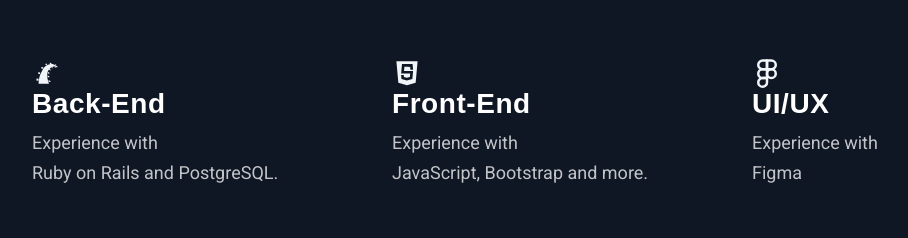
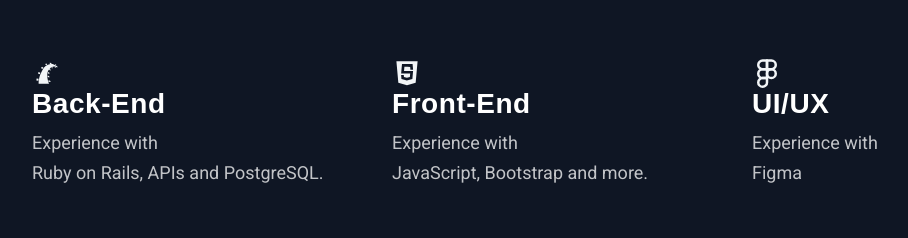
Before and after one commit to FUPharah/portfolio_website, a Next.js app: page / in a window 1280 px wide. Shown: the part 2160-2398 px from the top of the page, without its empty margins (88-996 px from the left). Built offline with nearby package versions, Linux system fonts and the light colour scheme; a web font is replaced by a local one.

Commit message:
small change

```diff
--- a/src/components/Technologies/Technologies.js
+++ b/src/components/Technologies/Technologies.js
@@ -20,7 +20,7 @@
           <ListTitle>Back-End</ListTitle>
           <ListParagraph>
             Experience with <br />
-            Ruby on Rails and PostgreSQL.
+            Ruby on Rails, APIs and PostgreSQL.
           </ListParagraph>
         </ListContainer>
       </ListItem>
--- a/src/components/TimeLine/TimeLineStyles.js
+++ b/src/components/TimeLine/TimeLineStyles.js
@@ -19,9 +19,9 @@
 
   //remove scrollbar
   scrollbar-width: none;
-   &::-webkit-scrollbar {
-     display: none;
-   }
+  &::-webkit-scrollbar {
+  display: none;
+  }
 
   @media ${props => props.theme.breakpoints.sm} {
     overflow-x: scroll;
```
